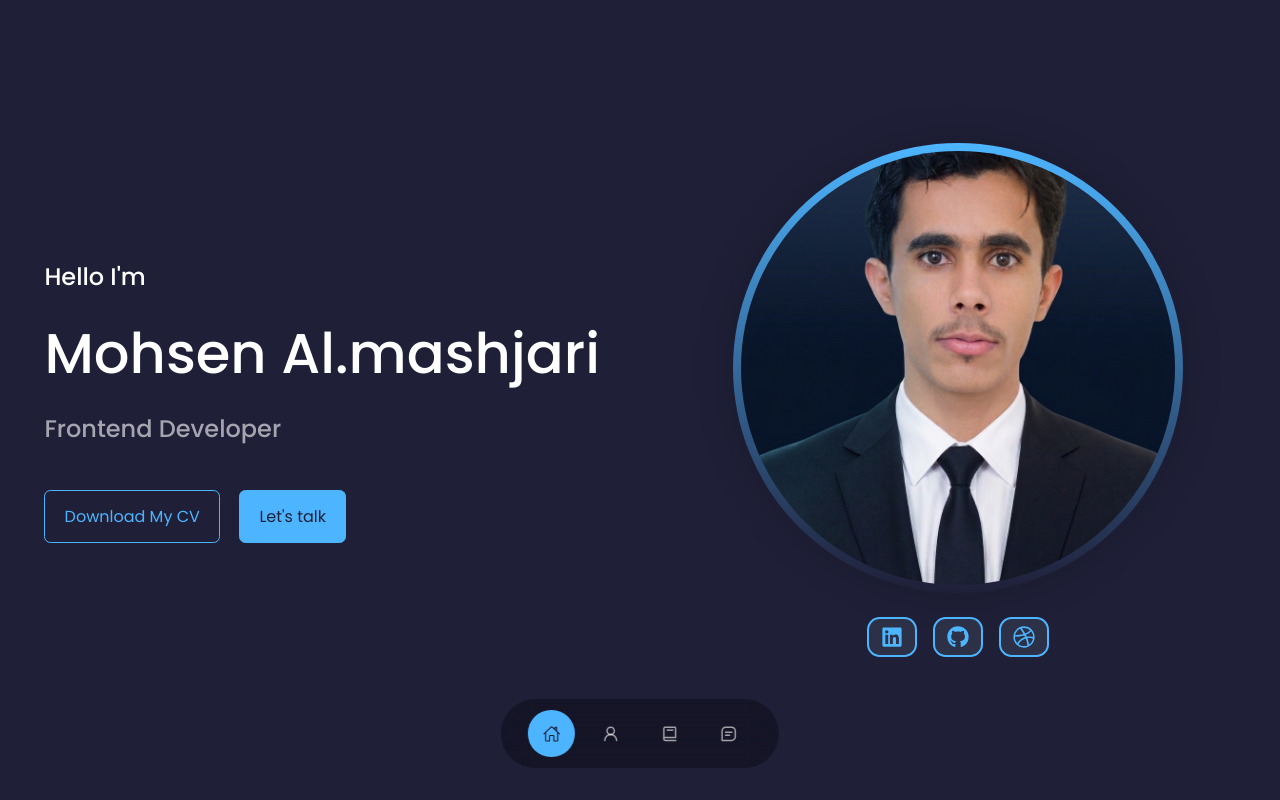
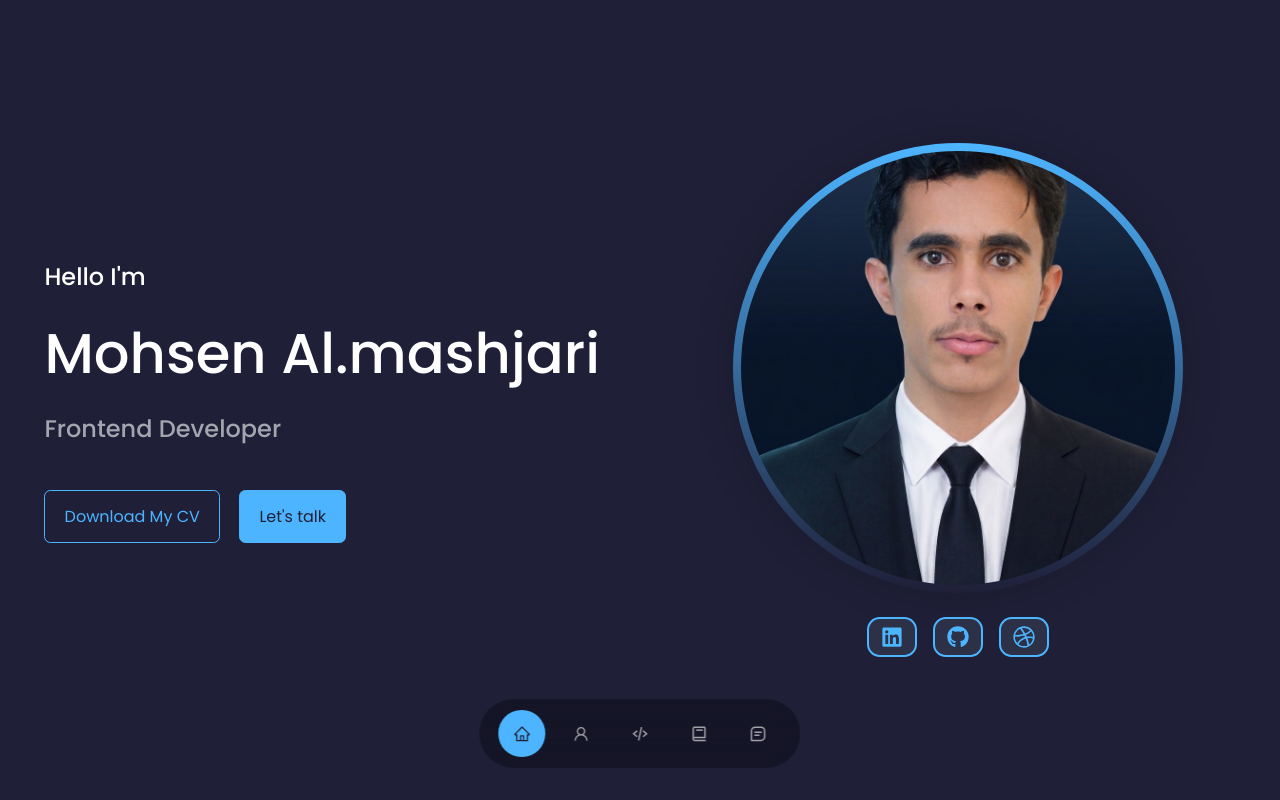
Before and after one commit to Moh775-m/profile, a React (Vite) app: page / in a window 1280 px wide. Shown: the top 800 px of the page. Built offline with nearby package versions, Linux system fonts and the light colour scheme.

Commit message:
edit in nav

```diff
--- a/src/components/nav/Nav.jsx
+++ b/src/components/nav/Nav.jsx
@@ -1,32 +1,24 @@
+import React, { useState } from 'react'
+import './nav.css'
+import { AiOutlineHome, AiOutlineUser } from 'react-icons/ai'
+import { BiBook, BiMessageSquareDetail, BiCodeAlt } from 'react-icons/bi'
 
-import './nav.css'
-import { IoHomeOutline } from "react-icons/io5";
-import { LuUserRound } from "react-icons/lu";
-import { BiBook } from "react-icons/bi";
-//import { RiServiceLine } from "react-icons/ri";
-import { BiMessageSquareDetail } from "react-icons/bi";
-import { useState } from 'react';
+const Nav = () => {
+  const [activeNav, setActiveNav] = useState('#')
 
+  return (
+    <nav>
+      <a href="#" onClick={() => setActiveNav('#')} className={activeNav === '#' ? 'active' : ''}><AiOutlineHome /></a>
 
+      <a href="#about" onClick={() => setActiveNav('#about')} className={activeNav === '#about' ? 'active' : ''}><AiOutlineUser /></a>
 
+      <a href="#projects" onClick={() => setActiveNav('#projects')} className={activeNav === '#projects' ? 'active' : ''}><BiCodeAlt /></a>
 
-function nav() {
+      <a href="#experience" onClick={() => setActiveNav('#experience')} className={activeNav === '#experience' ? 'active' : ''}><BiBook /></a>
 
-const [activeNav, setActiveNav] = useState("#")
+      <a href="#contact" onClick={() => setActiveNav('#contact')} className={activeNav === '#contact' ? 'active' : ''}><BiMessageSquareDetail /></a>
+    </nav>
+  )
+}
 
-return (
-
-
-
-<nav>
-
-<a href="#" className={activeNav === "#"? "active": ""} onClick={() => setActiveNav("#")}><IoHomeOutline /></a>
-
-<a href="#about" className={activeNav === "#about"? "active": ""} onClick={() => setActiveNav("#about")}><LuUserRound /></a>
-<a href="#services" className={activeNav === "#services"? "active": ""} onClick={() => setActiveNav("#services")}><BiBook /></a>
-<a href="#contact" className={activeNav === "#contact"? "active": ""} onClick={() => setActiveNav("#contact")}><BiMessageSquareDetail /></a>
-
-</nav>
-)
-};
-export default nav
+export default Nav
--- a/src/components/nav/nav.css
+++ b/src/components/nav/nav.css
@@ -2,7 +2,7 @@ nav {
   background: rgba(0, 0, 0, 0.3); /* شفافة شوية */
   width: max-content;
   display: block;
-  padding: 0.7rem 1.7rem;
+  padding: 0.7rem 1.2rem;
   z-index: 2;
   position: fixed; /* ثابتة */
   left: 50%;
```
